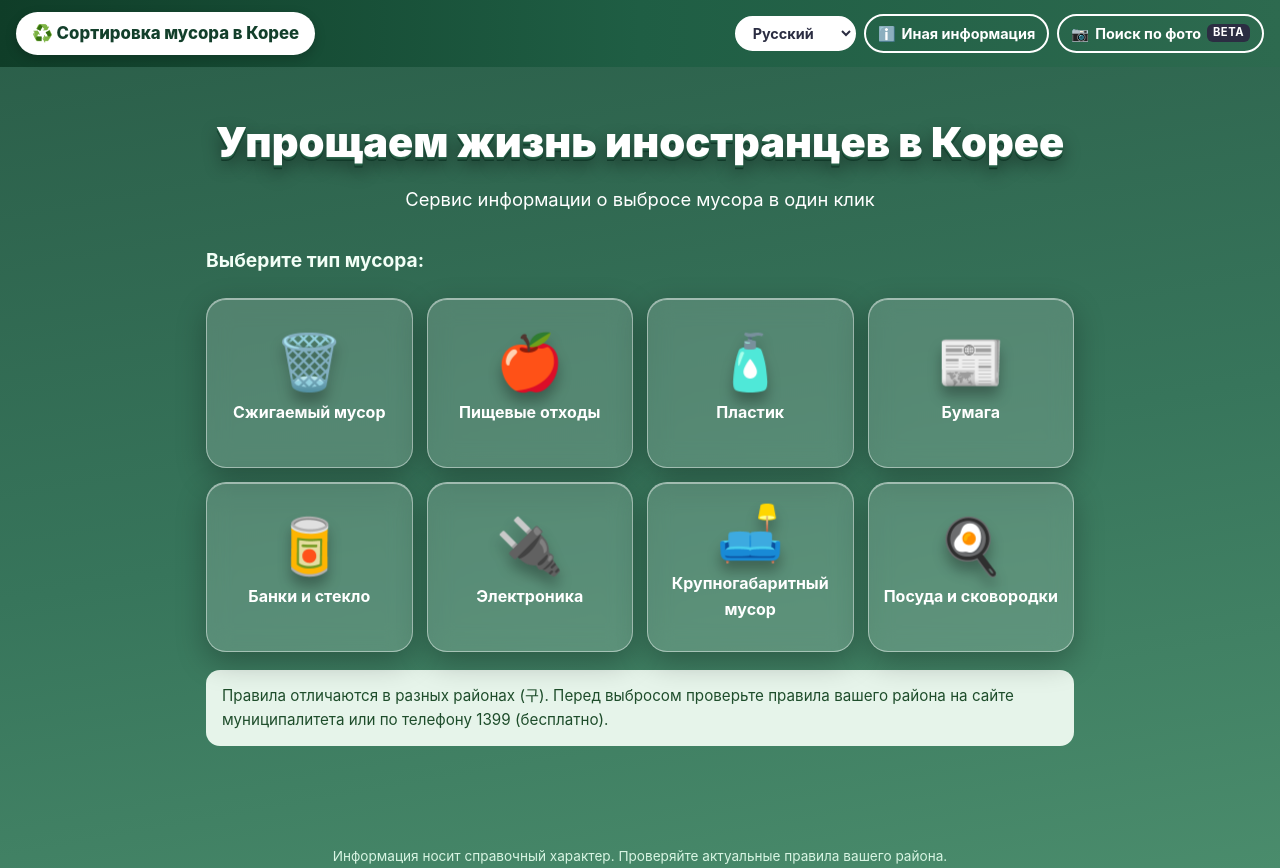
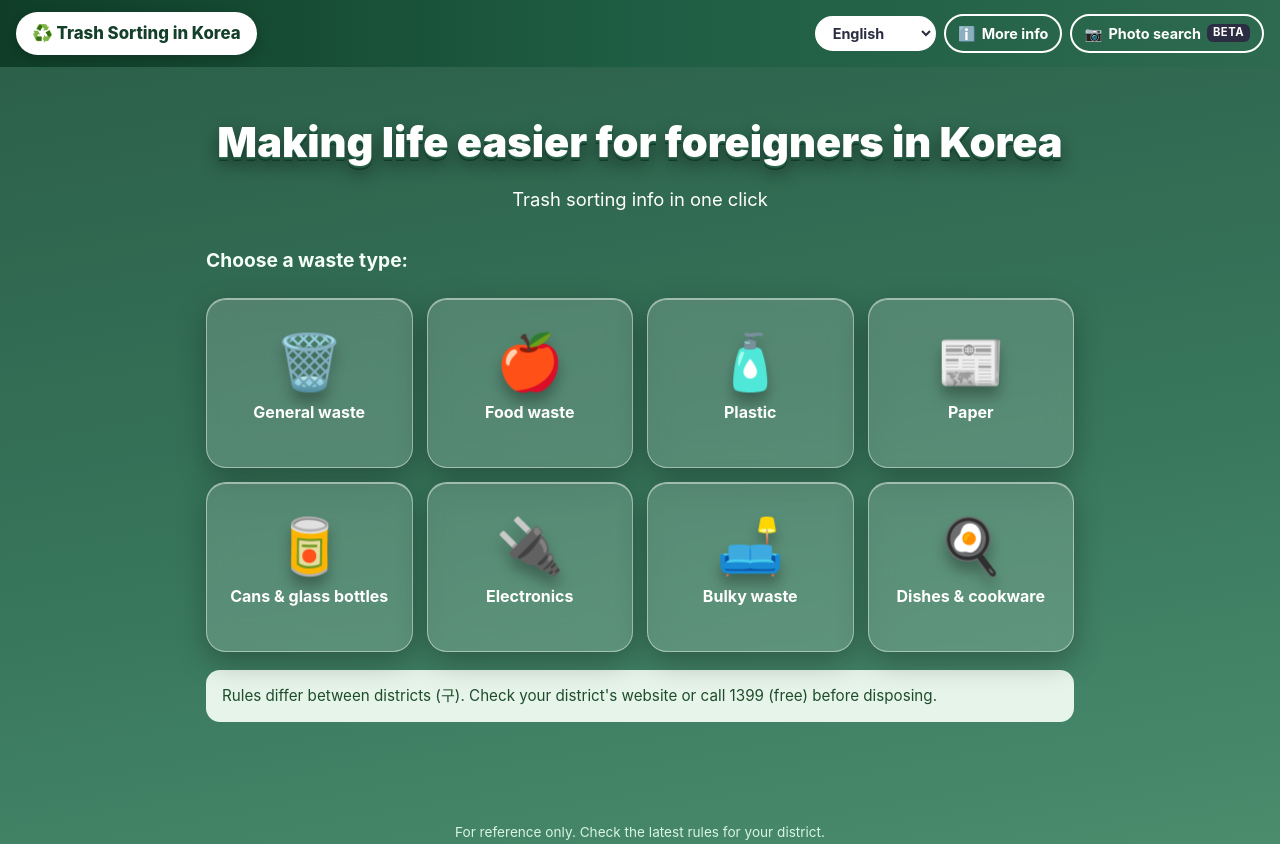
Before and after one commit to minisinsini69/recycling-guide, a plain HTML site: page index.html in a window 1280 px wide. After the commit the page ends 844 px from the top, so only its background shows below. Drawn offline with Linux system fonts and the light colour scheme.

Commit message:
Add files via upload

```diff
--- a/index.html
+++ b/index.html
@@ -230,7 +230,12 @@ Object.assign(CATS, {
 });
 
 const ORDER = ["general","food","plastic","paper","cans","electronics","furniture","dishes"];
-let lang = "ru";
+function detectLang() {
+  try { const saved = localStorage.getItem("lang"); if (saved && UI[saved]) return saved; } catch (e) {}
+  const code = String(navigator.language || "en").slice(0, 2).toLowerCase();
+  return UI[code] ? code : "en";
+}
+let lang = detectLang();
 const t = k => UI[lang][k];
 const esc = s => s;
 
@@ -492,7 +497,7 @@ function showPreview(e) {
   img.style.display = "block";
 }
 
-document.getElementById("langSelect").addEventListener("change", e => { lang = e.target.value; render(); if (photoFile && photoAnswer && location.hash === "#photo") analyzePhoto(); });
+document.getElementById("langSelect").addEventListener("change", e => { lang = e.target.value; try { localStorage.setItem("lang", lang); } catch (err) {} render(); if (photoFile && photoAnswer && location.hash === "#photo") analyzePhoto(); });
 window.addEventListener("hashchange", render);
 document.getElementById("themeBtn").addEventListener("click", () => { theme = theme === "3d" ? "toon" : "3d"; applyTheme(); });
 render();
```
